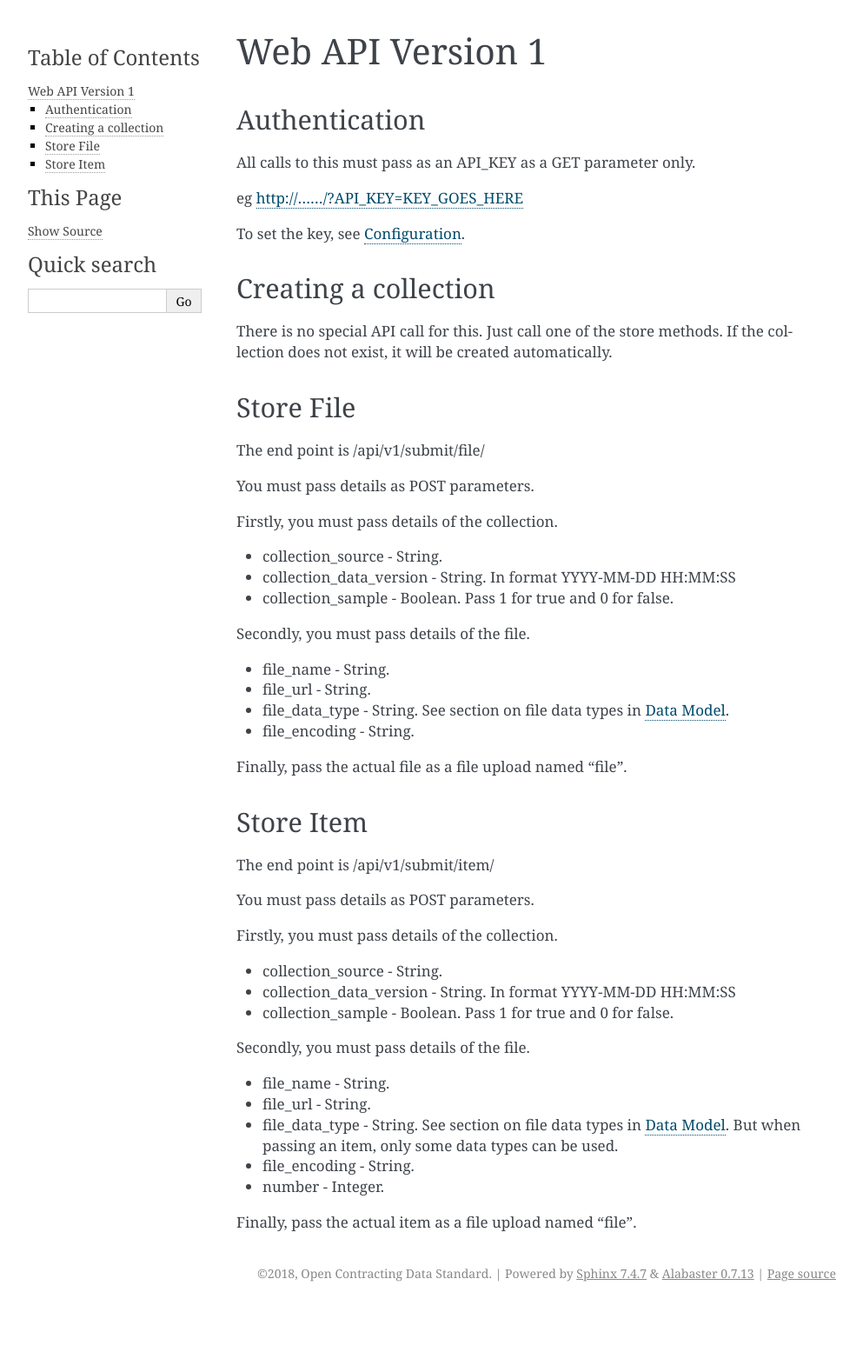
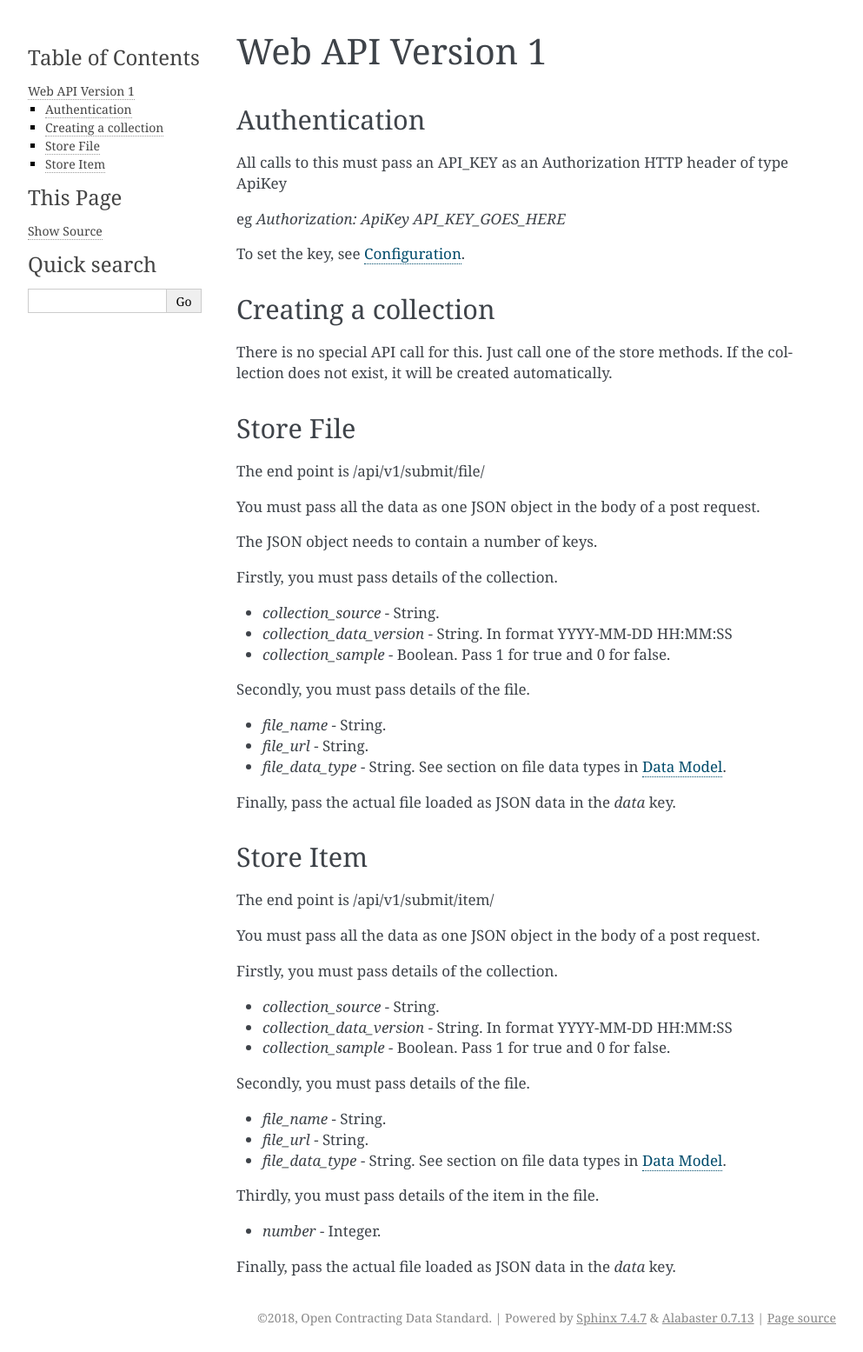
Before and after one commit to open-contracting/kingfisher-process, a Sphinx documentation site: the page built from docs/web-api-v1.rst, in a window 1280 px wide. Shown: the whole page at 87% size, without its empty margins (148-1141 px from the left). Built offline with Sphinx 7.4.7, drawn with Linux system fonts in a browser that asks for light colours; before the commit the page ends 1504 px from its top, so only the background shows below that.

Commit message:
Move to different HTTP API - this will make the Scrapy end easier

```diff
--- a/docs/web-api-v1.rst
+++ b/docs/web-api-v1.rst
@@ -4,9 +4,9 @@ Web API Version 1
 Authentication
 --------------
 
-All calls to this must pass as an API_KEY as a GET parameter only.
+All calls to this must pass an API_KEY as an Authorization HTTP header of type ApiKey
 
-eg  http://....../?API_KEY=KEY_GOES_HERE
+eg `Authorization: ApiKey API_KEY_GOES_HERE`
 
 To set the key, see :doc:`config`.
 
@@ -21,42 +21,45 @@ Store File
 
 The end point is /api/v1/submit/file/
 
-You must pass details as POST parameters.
+You must pass all the data as one JSON object in the body of a post request.
+
+The JSON object needs to contain a number of keys.
 
 Firstly, you must pass details of the collection.
 
-*  collection_source - String.
-*  collection_data_version - String. In format YYYY-MM-DD HH:MM:SS
-*  collection_sample - Boolean. Pass 1 for true and 0 for false.
+*  `collection_source` - String.
+*  `collection_data_version` - String. In format YYYY-MM-DD HH:MM:SS
+*  `collection_sample` - Boolean. Pass 1 for true and 0 for false.
 
 Secondly, you must pass details of the file.
 
-* file_name - String.
-* file_url - String.
-* file_data_type -  String. See section on file data types in :doc:`data-model`.
-* file_encoding - String.
+* `file_name` - String.
+* `file_url` - String.
+* `file_data_type` -  String. See section on file data types in :doc:`data-model`.
 
-Finally, pass the actual file as a file upload named "file".
+Finally, pass the actual file loaded as JSON data in the `data` key.
 
 Store Item
 ----------
 
 The end point is /api/v1/submit/item/
 
-You must pass details as POST parameters.
+You must pass all the data as one JSON object in the body of a post request.
 
 Firstly, you must pass details of the collection.
 
-*  collection_source - String.
-*  collection_data_version - String. In format YYYY-MM-DD HH:MM:SS
-*  collection_sample - Boolean. Pass 1 for true and 0 for false.
+*  `collection_source` - String.
+*  `collection_data_version` - String. In format YYYY-MM-DD HH:MM:SS
+*  `collection_sample` - Boolean. Pass 1 for true and 0 for false.
 
 Secondly, you must pass details of the file.
 
-* file_name - String.
-* file_url - String.
-* file_data_type -  String. See section on file data types in :doc:`data-model`. But when passing an item, only some data types can be used.
-* file_encoding - String.
-* number - Integer.
+* `file_name` - String.
+* `file_url` - String.
+* `file_data_type` -  String. See section on file data types in :doc:`data-model`.
 
-Finally, pass the actual item as a file upload named "file".
+Thirdly, you must pass details of the item in the file.
+
+* `number` - Integer.
+
+Finally, pass the actual file loaded as JSON data in the `data` key.
```
Also changed, not shown: 2 other files.
